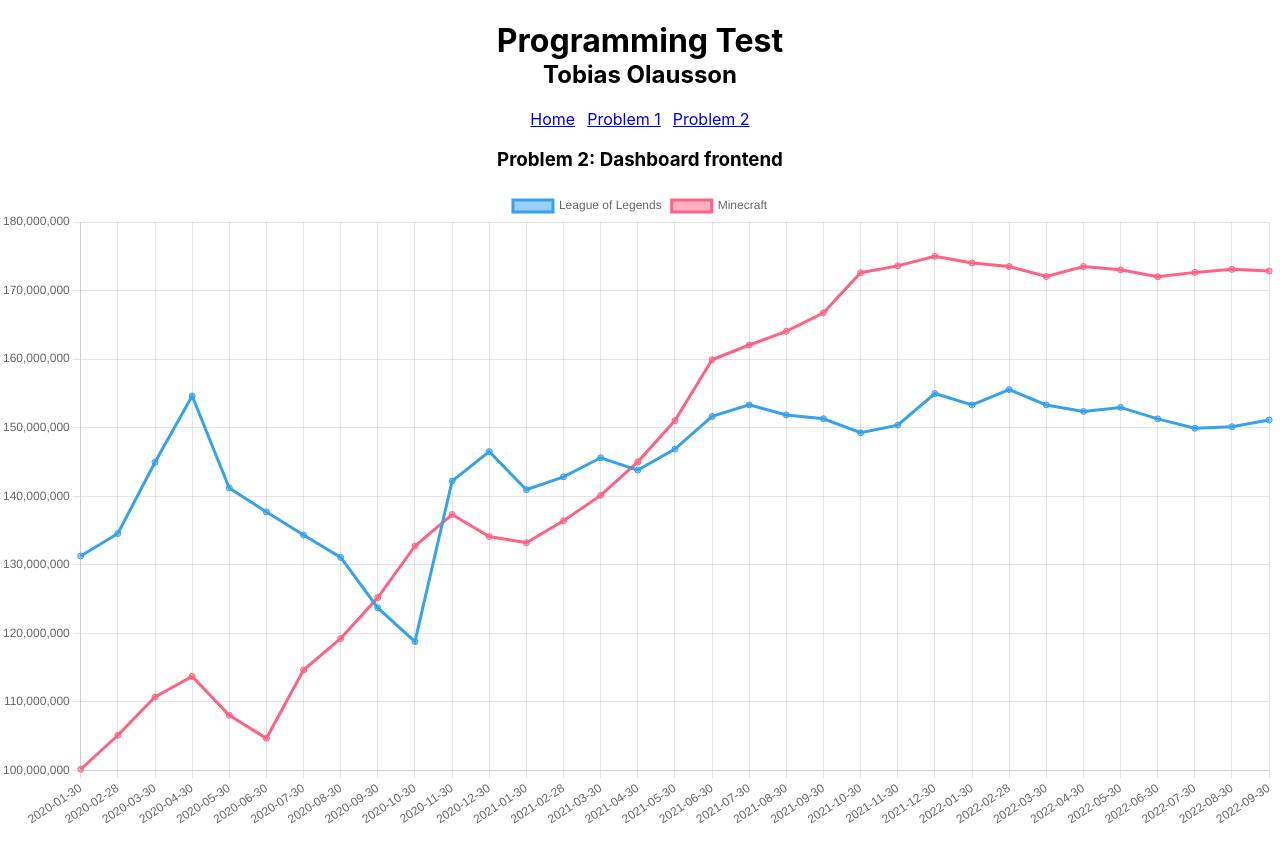
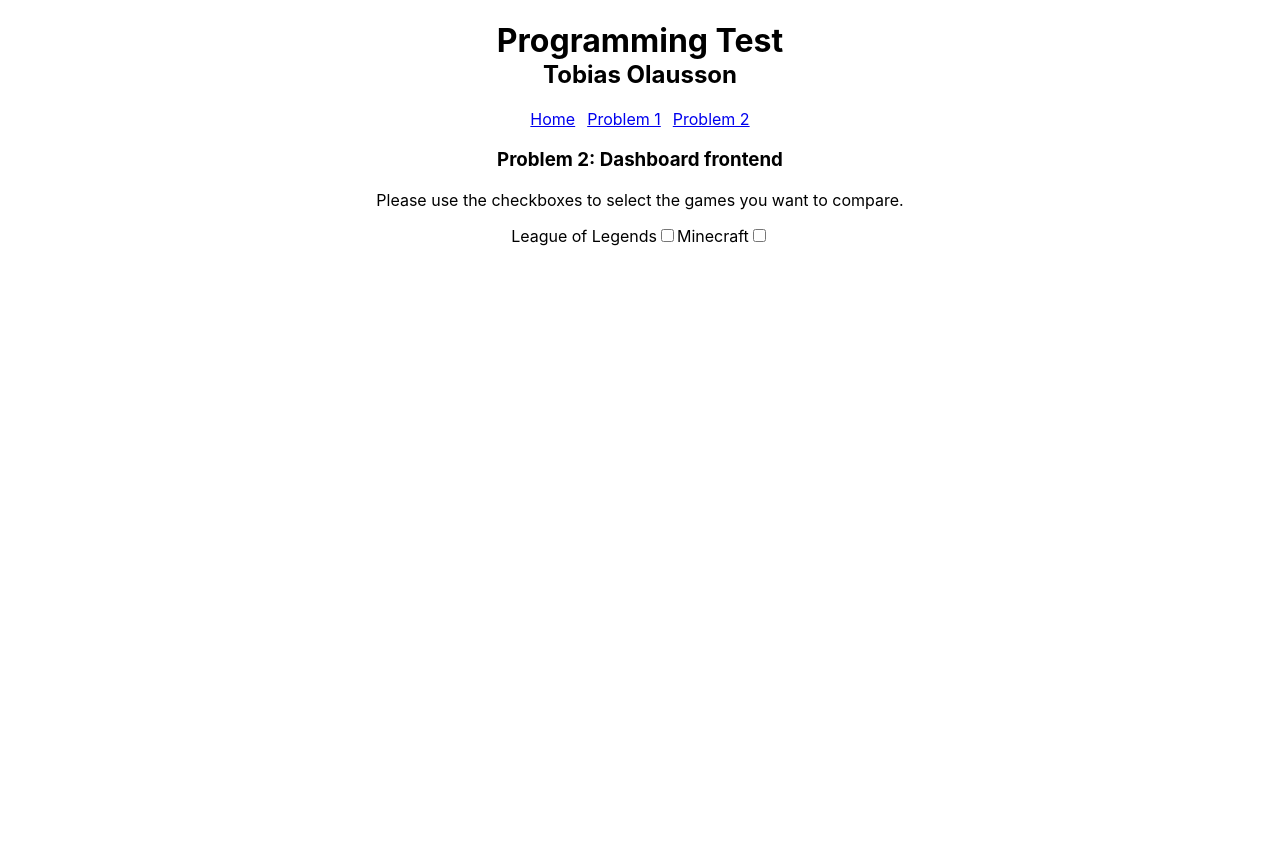
Before and after one commit to Baabzie/Sharpness, a React (Create React App) app: page /problem2 in a window 1280 px wide. Shown: the top 862 px of the page. Before the commit the page ends 830 px from the top, so only its background shows below. Built offline with nearby package versions, Linux system fonts and the light colour scheme.

Commit message:
got checkboxes to work

```diff
--- /dev/null
+++ b/src/components/GameCheck.js
@@ -0,0 +1,8 @@
+export default function GameCheck({game, checkboxChange}) {
+    return (
+        <>
+            <label htmlFor={game}>{game}</label>
+            <input type="checkbox" value={game} onChange={() => {checkboxChange()}}></input>
+        </>
+    )
+}
--- a/src/components/Diagram.js
+++ b/src/components/LineDiagram.js
@@ -3,7 +3,7 @@ import React from "react"
 import {Chart as ChartJS} from "chart.js/auto"
 import { Line } from "react-chartjs-2"
 
-export default function Diagram({lineData}) {
+export default function LineDiagram({lineData}) {
     return (
         <div>
             <Line data={lineData}/>
--- a/src/pages/Problem2.js
+++ b/src/pages/Problem2.js
@@ -1,6 +1,7 @@
-import { useState } from "react";
+import { useState, useEffect } from "react";
 import JSONData from "../assets/frontend-data-set.json"
-import Diagram from "../components/Diagram";
+import LineDiagram from "../components/LineDiagram";
+import GameCheck from "../components/GameCheck";
 
 export function Problem2() {
 
@@ -8,37 +9,65 @@ export function Problem2() {
     // NOTE TO SELF: Why don't I have to convert it? Tought I would as it's a JSON-file but seems to be working.
     let gameDataArray = [...JSONData]
 
-    //Creating labels for our x-axis and using "Set" to remove duplicate dates.
-    const labels = [...new Set(gameDataArray.map((data) => data.date))];
-
+    //Creating an array with names of the games we have data for. Using "Set" to remove duplicates.
     const games = [...new Set(gameDataArray.map((data) => data.game))]
 
+    //NOTE TO SELF: Try to make function work even if some games would miss data on dates. For instance data exist from an earlier date of one game than the other (probably seperate dates into other separate function).
+    const activeGames = (games) => {
         let datasets = [];
-
+        let newDates = [];
         games.forEach((game) => {
             let object = {
                 label: game,
                 data: [],
             }
-
             gameDataArray.forEach((datapoint) => {
                 if (datapoint.game === game) {
                     object.data.push(datapoint.activeUsers)
+                    newDates.push(datapoint.date)
                 }
             })
             datasets.push(object)
         })
-    console.log(datasets)
+        let dates = [...new Set(newDates)];
+        setUserData({
+            labels: dates,
+            datasets,
+        })
+    }
+
+    const checkboxChange = () => {
+        let checkboxArray = [];
+        let form = document.getElementById("gamesCheckboxForm");
+        let checkboxes = form.getElementsByTagName("input");
+
+        for (let i = 0; i < checkboxes.length; i++ ) {
+            if (checkboxes[i].checked) {
+                checkboxArray.push(checkboxes[i].value)
+            }
+        }
+        activeGames(checkboxArray);
+    }
+
+    // useEffect(() => {
+    //     activeGames(games);
+    // }, [])
 
     const [userData, setUserData] = useState({
-         labels,
-         datasets,
+         labels: [],
+         datasets: [],
      })
 
     return (
         <div>
             <h3>Problem 2: Dashboard frontend</h3>
-            <Diagram lineData={userData}/>
+            <p>Please use the checkboxes to select the games you want to compare.</p>
+            <form id="gamesCheckboxForm">
+                {games.map((game, i) => {
+                    return <GameCheck game={game} key={i} checkboxChange={checkboxChange}/>
+                })}
+            </form>
+            <LineDiagram lineData={userData}/>
         </div>
     )
 }
```
Lines whose indentation alone changed are shown as unchanged.
